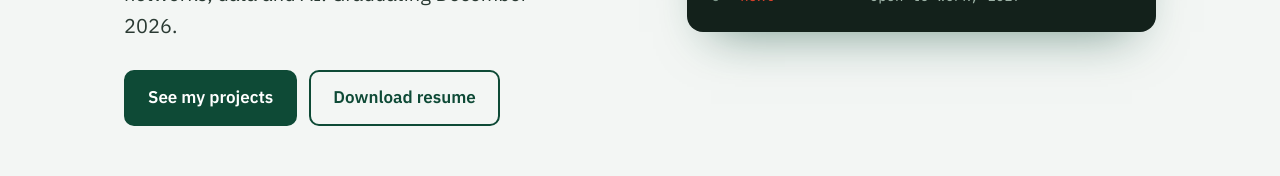
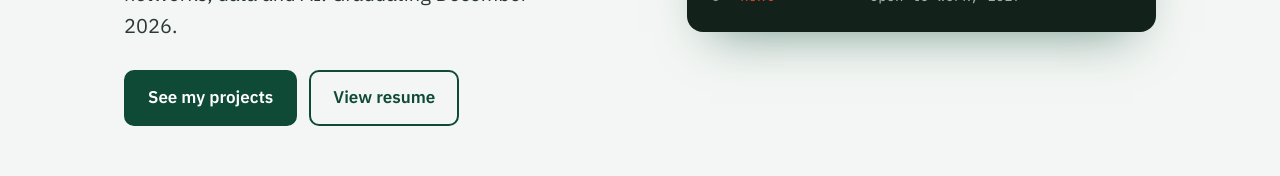
Before and after one commit to inglorious-star/inglorious-star.github.io, a plain HTML site: page index.html in a window 1280 px wide. Shown: the part 429-605 px from the top of the page. Drawn offline with nearby package versions, Linux system fonts and the light colour scheme.

Commit message:
Replace Download resume with View resume

```diff
--- a/index.html
+++ b/index.html
@@ -139,8 +139,7 @@
       <p class="lede">Final-year CSE student at Daffodil International University, building with networks, data and AI. Graduating December 2026.</p>
       <div class="cta">
         <a class="btn primary" href="#work-projects" data-goto="work">See my projects</a>
-        <!-- Put your resume PDF next to this file and name it resume.pdf -->
-        <a class="btn ghost" href="resume.pdf">Download resume</a>
+        <a class="btn ghost" href="resume.html">View resume</a>
       </div>
     </div>
     <div class="trace" aria-label="My journey so far, written as a network trace">
```
